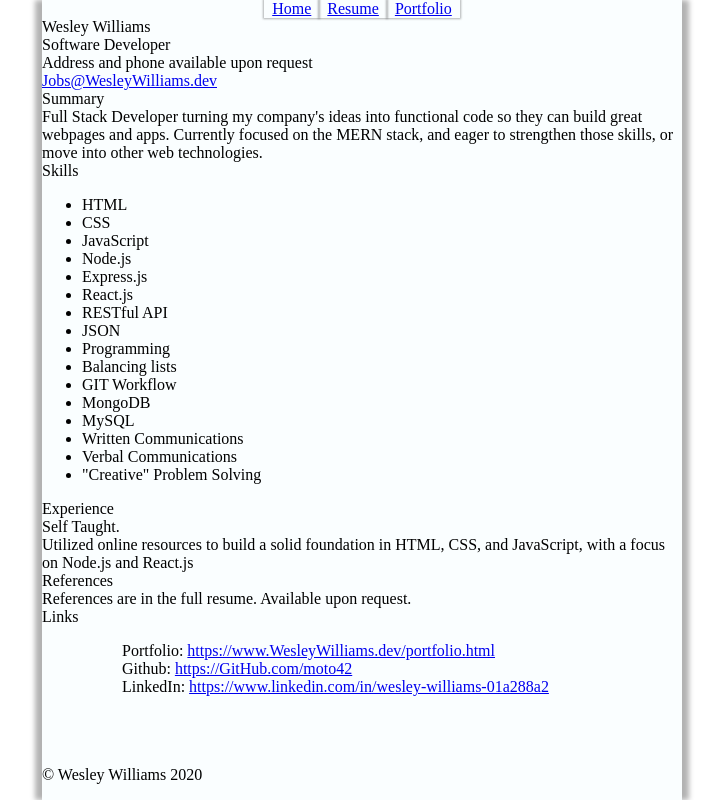
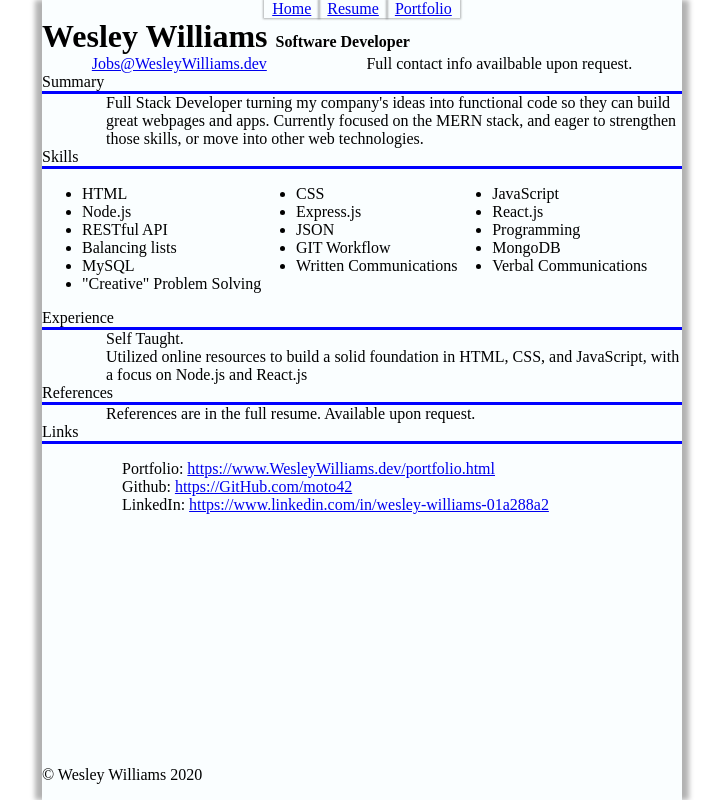
Before and after one commit to Moto42/Moto42.github.io, an Eleventy site: page _templates/resume.liquid in a window 1280 px wide. Shown: the whole page, without its empty margins (278-1001 px from the left). Built offline with nearby package versions, Linux system fonts and the light colour scheme; Eleventy itself is replaced by a stand-in of ours; files that its build step writes are made by us from their sources; a web font is replaced by a local one.

Commit message:
First pass CSS

```diff
--- a/_templates/resume.liquid
+++ b/_templates/resume.liquid
@@ -2,6 +2,7 @@
 layout: layouts/base
 you_are_here: "resume"
 ---
+<link rel="stylesheet" href="/css/resume.css">
 <main>
     <div class="resume_options"></div>
     <div class="resume_note"></div>
@@ -11,9 +12,11 @@ you_are_here: "resume"
             <div class="resume__title">Software Developer</div>
         </div>
         <div class="resume__contact_info">
-            <div class="resume__contact_info__address">Address and phone available upon request</div>
             <div class="resume__contact_info__email">
                 <a href="mailto:jobs@wesleywilliams.dev">Jobs@WesleyWilliams.dev</a>
+            </div>
+            <div class="resume__contact_info__address">
+                Full contact info availbable upon request.
             </div>
         </div>
         <div class="resume__section">
--- /dev/null
+++ b/docs/css/resume.css
@@ -0,0 +1,37 @@
+.resume__header {
+    display: flex;
+    align-items: baseline;
+}
+.resume__name {
+    font-size: 2rem;
+    font-weight: bold;
+}
+.resume__title {
+    margin-left: 1ch;
+    font-weight: bold;
+
+}
+.resume__contact_info {
+    display: flex;
+    justify-content: space-around;
+}
+.resume__contact_info__address {
+
+}
+.resume__contact_info__email {
+
+}
+.resume__section {
+
+}
+.resume__section__title{
+    border-bottom-style: solid;
+    border-color: blue;
+}
+.resume__section__blurb{
+    margin-left: 10%;
+}
+.resume__section__skills_list {
+    display: grid;
+    grid-template-columns: repeat(3, auto);
+}
```
Also changed, not shown: docs/resume.html (+5 -2 lines).
